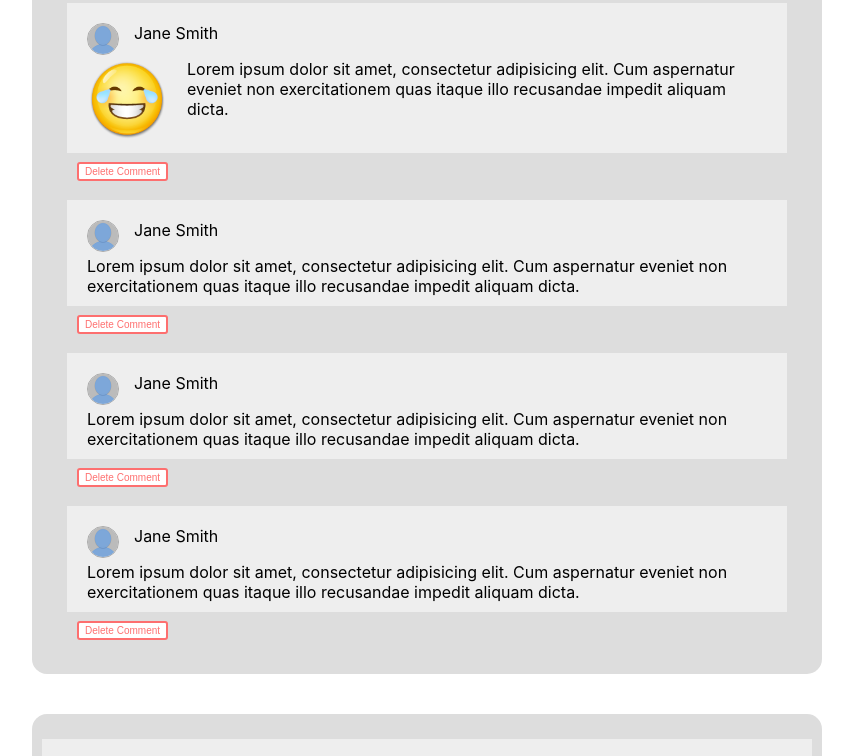
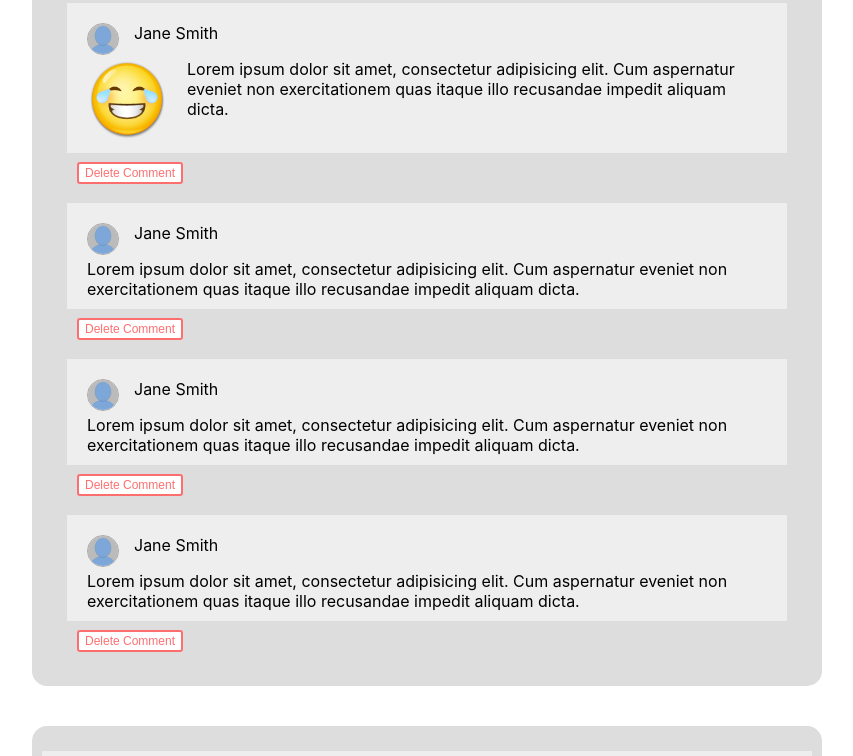
Before and after one commit to bartek-swiderski92/Groupmania, a React app in the folder frontend/: page / in a window 1280 px wide. Shown: the part 1336-2092 px from the top of the page, without its empty margins (213-1066 px from the left). Built offline with nearby package versions, Linux system fonts and the light colour scheme.

Commit message:
change font size for delete comment button

```diff
--- a/frontend/src/styles/Button.css
+++ b/frontend/src/styles/Button.css
@@ -31,9 +31,6 @@ button.delete {
     border-radius: 3px;
 }
 
-button.delete-comment {
-    font-size: 10px;
-}
 
 button.delete:hover {
     background-color: rgba(253, 44, 44, 0.678);
```
